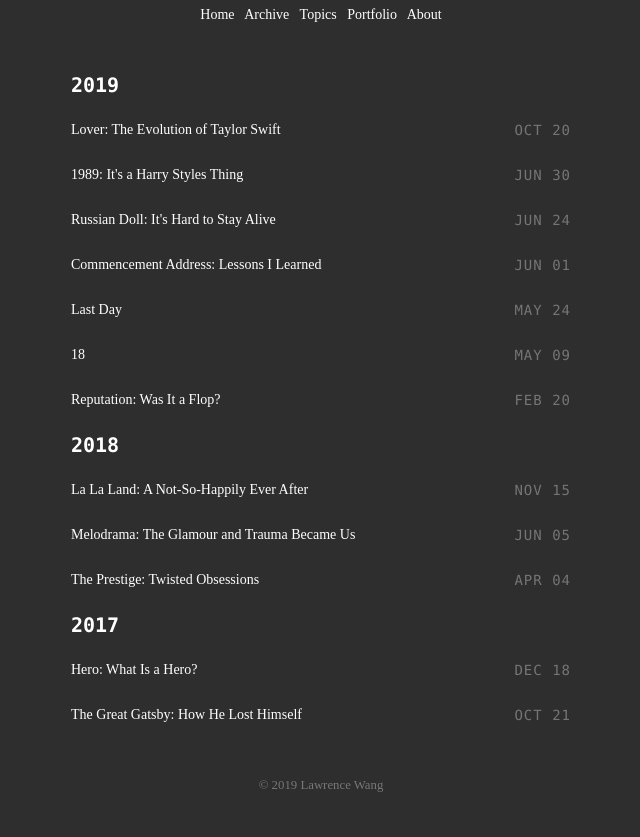
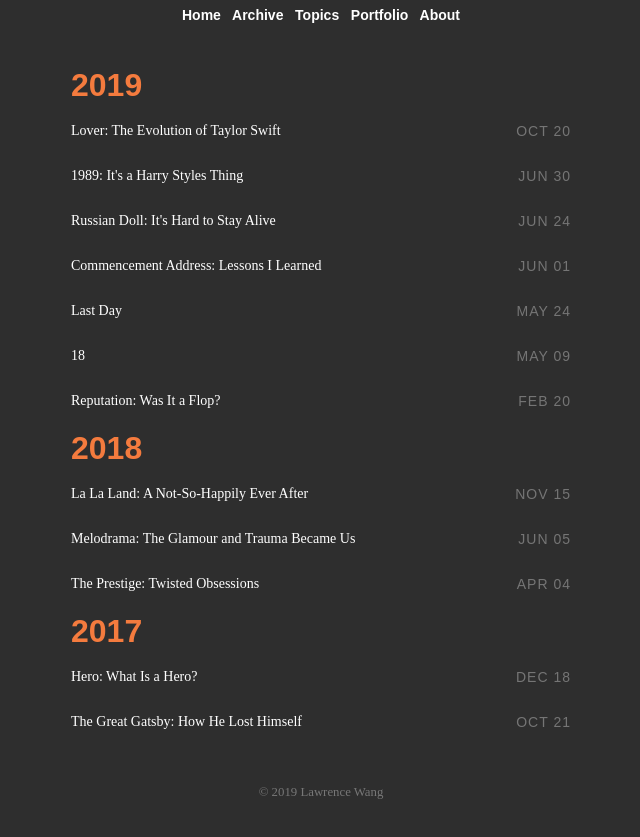
Before and after one commit to law-wang/blog-1.1, a Jekyll site: the page built from pages/archive.html, in a window 1280 px wide. Shown: the part 286-1123 px from the top of the page, without its empty margins (319-959 px from the left). Built offline with Jekyll 4.4.1, drawn with Linux system fonts in a browser that asks for light colours; some web fonts are replaced.

Commit message:
color change

```diff
--- a/_sass/main.scss
+++ b/_sass/main.scss
@@ -41,6 +41,7 @@
 	font-weight: 700;
 	font-style: normal;
   font-size: 2rem;
+  color: #f47b3e;
 }
 h2 {
   margin-top: 1rem;
@@ -52,12 +53,14 @@
 	font-style: normal;
   margin-top: 1.5rem;
   font-size: 1.25rem;
+  color: #f47b3e;
 }
 h4,
 h5 {
   font-family: "rig-solid-bold-fill", sans-serif;
   font-weight: 700;
   font-style: normal;
+  color: #f47b3e;
 }
 h6 {
     margin-top: 1.1rem;
@@ -181,7 +184,9 @@
 }
 code,
 pre,
-.code,
+.code {
+  font-family: "rig-solid-bold-fill", sans-serif;
+}
 .footnotes {
   font-family: Consolas, monaco, monospace;
 }
@@ -289,7 +294,8 @@
     }
   }
   a:hover {
-    color: #555;
+    /*color: #555;*/
+    color: #f47b3e;
     border-color: #555;
   }
 }
@@ -310,6 +316,11 @@
 }
 .block {
   display: block;
+}
+.nav {
+  font-family: "nimbus-sans", sans-serif;
+  font-weight: 700;
+  font-style: normal;
 }
 .page-navigation,
 .footer {
--- a/pages/archive.html
+++ b/pages/archive.html
@@ -8,12 +8,12 @@
 
 	{% for post in site.posts %}
 		{% unless post.next %}
-			<h3 class="code">{{ post.date | date: '%Y' }}</h3>
+			<h1 class="code">{{ post.date | date: '%Y' }}</h1>
 		{% else %}
 			{% capture year %}{{ post.date | date: '%Y' }}{% endcapture %}
 			{% capture nyear %}{{ post.next.date | date: '%Y' }}{% endcapture %}
 			{% if year != nyear %}
-				<h3 class="code">{{ post.date | date: '%Y' }}</h3>
+				<h1 class="code">{{ post.date | date: '%Y' }}</h1>
 			{% endif %}
 		{% endunless %}
 
--- a/pages/topics.html
+++ b/pages/topics.html
@@ -8,7 +8,7 @@
     {% for cat in site.categories %}
       <div class="tag-group">
         {% capture cat_name %}{{ cat | first }}{% endcapture %}
-        <h5 class="tag-group-title" id="{{ cat_name | slugize }}">{{ cat_name }}</h5>
+        <h1 class="tag-group-title" id="{{ cat_name | slugize }}">{{ cat_name }}</h1>
           {% for post in site.categories[cat_name] %}
 		<!--
 	    <article class="tag-item">
```
